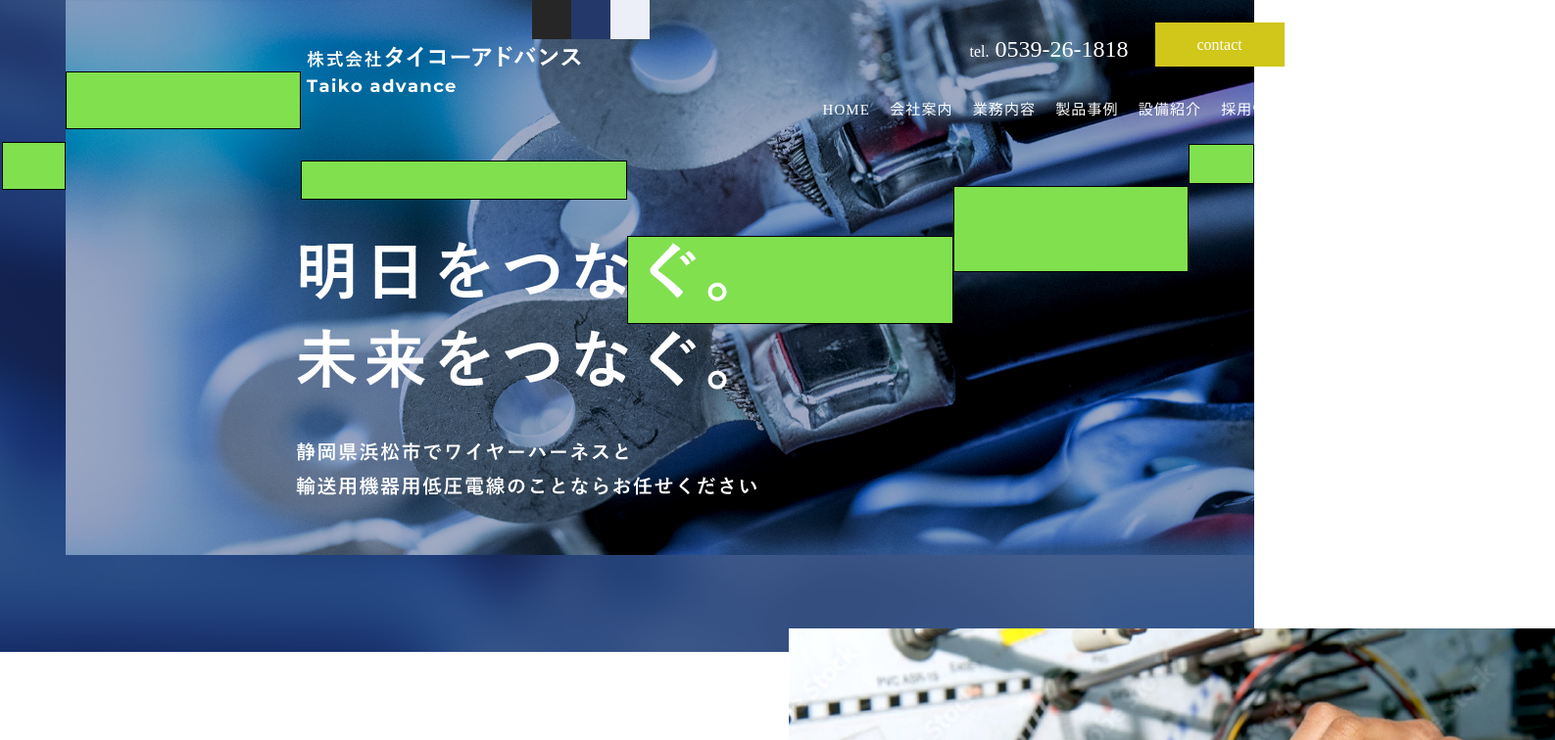
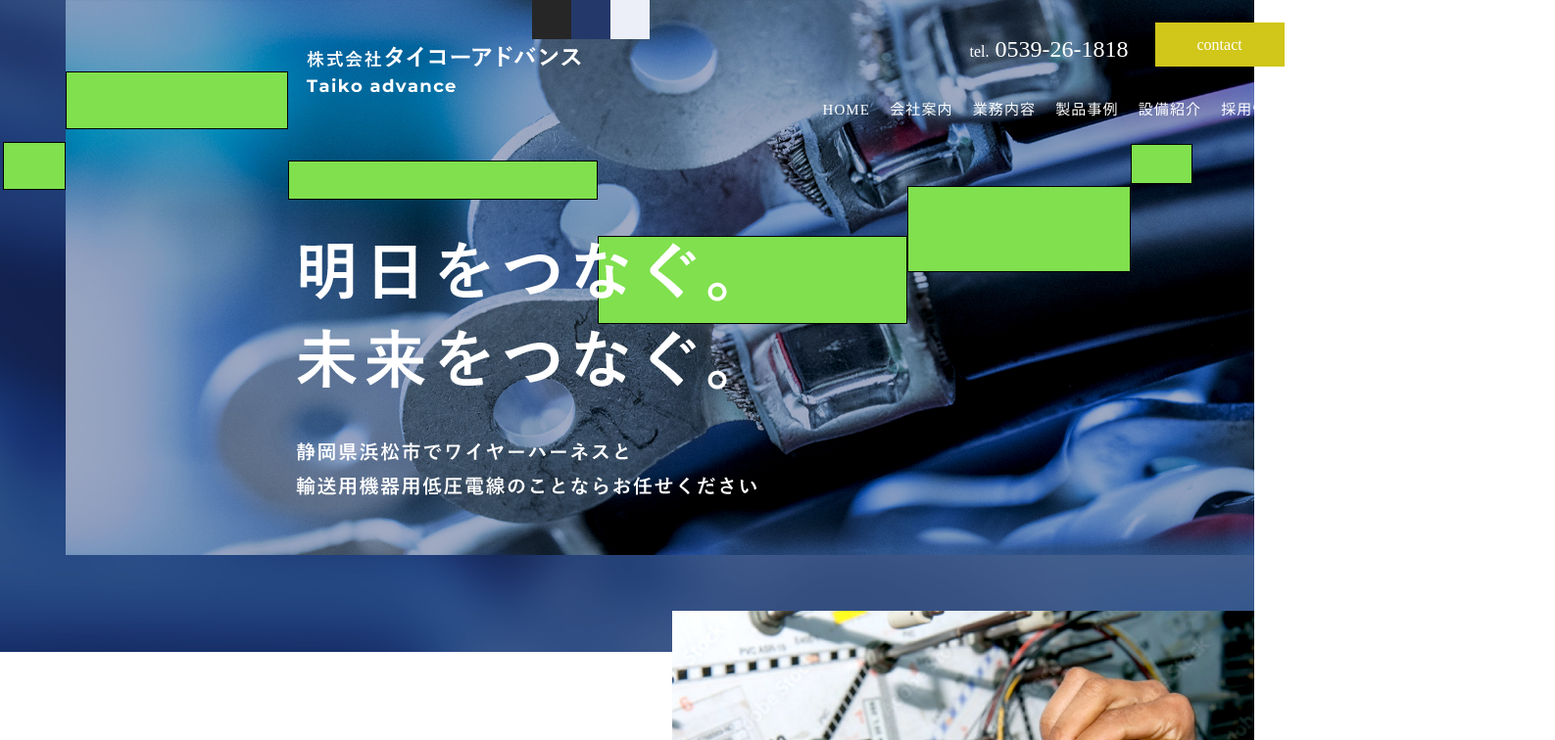
Before and after one commit to yasu7311/Taiko-advance, a website: page index.html in a window 1280 px wide. Shown: the top 756 px of the page at 98% size, 1587 px wide, since content can reach past the window. Drawn offline with Linux system fonts and the light colour scheme.

Commit message:
各種修正を実施した

```diff
--- a/index.html
+++ b/index.html
@@ -97,16 +97,30 @@
           <p class="products__item__text">ナンバープレート用ハーネス</p>
         </div>
       </div>
-      <div class="products__btn">
-        <div class="products__btn__text">READ MORE</div>
-        <img src="../img/arw_02.png" alt="右矢印">
-      </div>
+      <a href="#">
+        <div class="products__btn">
+          <div class="products__btn__text">READ MORE</div>
+          <img src="img/arw_02.png" alt="右矢印">
+        </div>
+      </a>
     </div>
   </section>
   <section class="facility">
+    <div class="facility__line__one"></div>
     <div class="facility__img">
-      <img src="" alt="">
+      <img src="img/facility.jpg" alt="削り出し機械">
     </div>
+    <div class="facility__title">
+      <h3 class="facility__title__main">PORDUCTS</h3>
+      <div class="facility__title__sub">製品事例</div>
+      <p class="facility__text">当社の製品を一部紹介いたします。ワイヤーハーネスと輸送用機器低圧電線のことはお任せください。</p>
+    </div>
+    <a href="#">
+      <div class="facility__btn">
+        <div class="facility__btn__text">READ MORE</div>
+        <img src="img/arw_02.png" alt="右矢印">
+      </div>
+    </a>
   </section>
 </body>
 </html>
--- a/sass/_header.scss
+++ b/sass/_header.scss
@@ -72,6 +72,75 @@
       letter-spacing: .075em
       }
   }
+  .mainvisual__line__one {
+    max-width: 1820px;
+    width: 5.21%;
+    height: 5.815%;
+    position: absolute;
+    top: 17%;
+    left: -5.21%;
+    background-color: #80e04e;
+    border: 1px solid #000;
+  }
+  .mainvisual__line__two {
+    max-width: 1820px;
+    width: 18.75%;
+    height: 7%;
+    position: absolute;
+    top: 8.55%;
+    left: 0;
+    background-color: #80e04e;
+    border: 1px solid #000;
+  }
+  .mainvisual__line__three {
+    max-width: 1820px;
+    width: 26.04%;
+    height: 4.72%;
+    position: absolute;
+    top: 19.25%;
+    left: 18.75%;
+    background-color: #80e04e;
+    border: 1px solid #000;
+  }
+  .mainvisual__line__four {
+    max-width: 1820px;
+    width: 26.04%;
+    height: 10.6%;
+    position: absolute;
+    top: 28.35%;
+    left: 44.79%;
+    background-color: #80e04e;
+    border: 1px solid #000;
+  }
+  .mainvisual__line__five {
+    max-width: 1820px;
+    width: 18.75%;
+    height: 10.3%;
+    position: absolute;
+    top: 22.35%;
+    left: 70.83%;
+    background-color: #80e04e;
+    border: 1px solid #000;
+  }
+  .mainvisual__line__six {
+    max-width: 1820px;
+    width: 5.21%;
+    height: 4.9%;
+    position: absolute;
+    top: 17.25%;
+    left: 89.58%;
+    background-color: #80e04e;
+    border: 1px solid #000;
+  }
+  .mainvisual__line__seven {
+    width: 7.64%;
+    height: 17.5%;
+    position: absolute;
+    top: 99.9%;
+    left: 5.39%;
+    background-color: #d1c61a;
+    border: 1px solid #000;
+  }
   .mainvisual {
     max-width: 1820px;
     position: absolute;
@@ -85,76 +154,7 @@
     height: 53.125rem;
       z-index: -2;
   }
-  .mainvisual__line__one {
-    max-width: 1920px;
-    width: 5.3%;
-    height: 5.815%;
-    position: absolute;
-    top: 17%;
-    left: -5.3%;
-    background-color: #80e04e;
-    border: 1px solid #000;
-  }
-  .mainvisual__line__two {
-    max-width: 1920px;
-    width: 19.78%;
-    height: 7%;
-    position: absolute;
-    top: 8.55%;
-    left: 0;
-    background-color: #80e04e;
-    border: 1px solid #000;
-  }
-  .mainvisual__line__three {
-    max-width: 1920px;
-    width: 27.47%;
-    height: 4.72%;
-    position: absolute;
-    top: 19.25%;
-    left: 19.78%;
-    background-color: #80e04e;
-    border: 1px solid #000;
-  }
-  .mainvisual__line__four {
-    max-width: 1920px;
-    width: 27.47%;
-    height: 10.6%;
-    position: absolute;
-    top: 28.35%;
-    left: 47.25%;
-    background-color: #80e04e;
-    border: 1px solid #000;
-  }
-  .mainvisual__line__five {
-    max-width: 1920px;
-    width: 19.78%;
-    height: 10.3%;
-    position: absolute;
-    top: 22.35%;
-    left: 74.72%;
-    background-color: #80e04e;
-    border: 1px solid #000;
-  }
-  .mainvisual__line__six {
-    max-width: 1920px;
-    width: 5.5%;
-    height: 4.9%;
-    position: absolute;
-    top: 17.25%;
-    left: 94.5%;
-    background-color: #80e04e;
-    border: 1px solid #000;
-  }
-  .mainvisual__line__seven {
-    max-width: 1920px;
-    width: 7.64%;
-    height: 17.5%;
-    position: absolute;
-    top: 99.9%;
-    left: 5.39%;
-    background-color: #d1c61a;
-    border: 1px solid #000;
-  }
+
   .mainvisual__text__img {
     position: absolute;
     top: 29.1%;
--- a/sass/_main.scss
+++ b/sass/_main.scss
@@ -2,9 +2,10 @@
   max-width: 1920px;
   width: 100%;
   position: relative;
-  top: 7.61%;
-  left: 23.96%;
+  // top: 7.61%;
+  // left: 23.96%;
   padding-top: 7.61%;
+  padding-left: 23.96%;
     &__title {
       margin-bottom: 1%;
       font-size: 1.125rem;
@@ -24,7 +25,7 @@
 .about__img__area {
   max-width: 800px;
   max-height: 600px;
-  margin-top: -10%;
+  margin-top: -15%;
   margin-left: 5.99%;
   margin-bottom: 130px;
   }
--- a/sass/_products.scss
+++ b/sass/_products.scss
@@ -1,10 +1,14 @@
 .products {
   max-width: 1920px;
   width: 100%;
+  // margin-right: 9px;
+  margin-bottom: 8px;
   background-image: url(../img/products_bg.jpg);
   background-size: cover;
   background-position: center;
   background-repeat: no-repeat;
+  position: relative;
+  left: -9px;
 }
 .products__title {
     padding-top: 119px;
--- a/sass/_reset.scss
+++ b/sass/_reset.scss
@@ -83,6 +83,7 @@ video {
 
 body {
   line-height: 1.5;
+  max-width: 1920px;
 }
 
 img {
```
Also changed, not shown: css/style.css, 1 other file.
